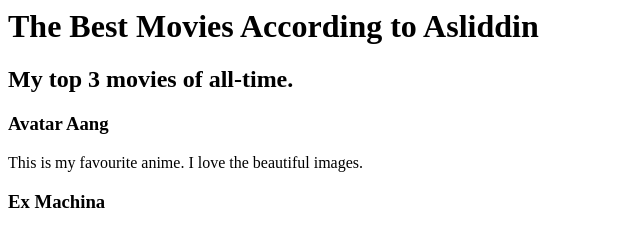
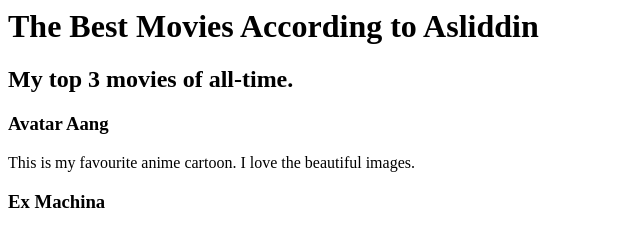
Before and after one commit to BokijonovA/The-Complete-2023-Web-Development-Bootcamp, a plain HTML site: page 2.4 Movie Ranking Project/index.html in a window 1280 px wide. Shown: the top 229 px of the page, 0-640 px from the left. Drawn offline with Linux system fonts and the light colour scheme.

Commit message:
Some changes are made

```diff
--- a/2.4 Movie Ranking Project/index.html
+++ b/2.4 Movie Ranking Project/index.html
@@ -2,7 +2,7 @@
 <h1>The Best Movies According to Asliddin</h1>
 <h2>My top 3 movies of all-time.</h2>
 <h3>Avatar Aang</h3>
-<p>This is my favourite anime. I love the beautiful images.</p>
+<p>This is my favourite anime cartoon. I love the beautiful images.</p>
 <h3>Ex Machina</h3>
 <p>Really cool sci-fi movie.</p>
 <h3>Avengers</h3>
```
